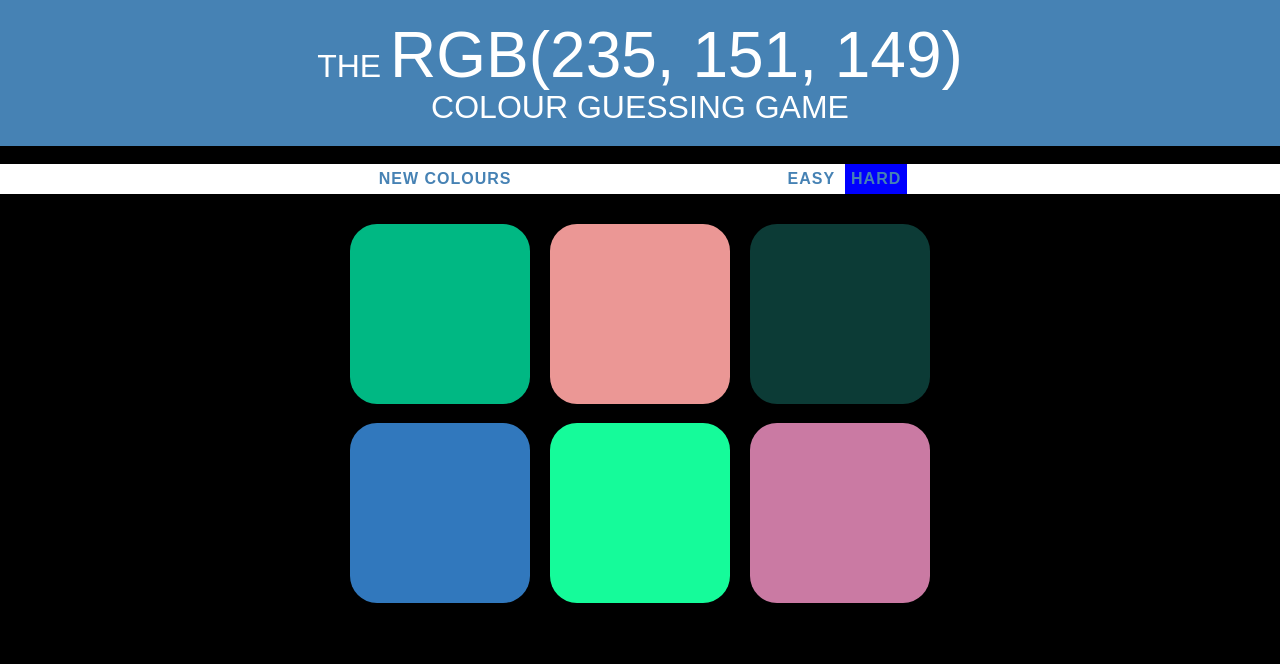
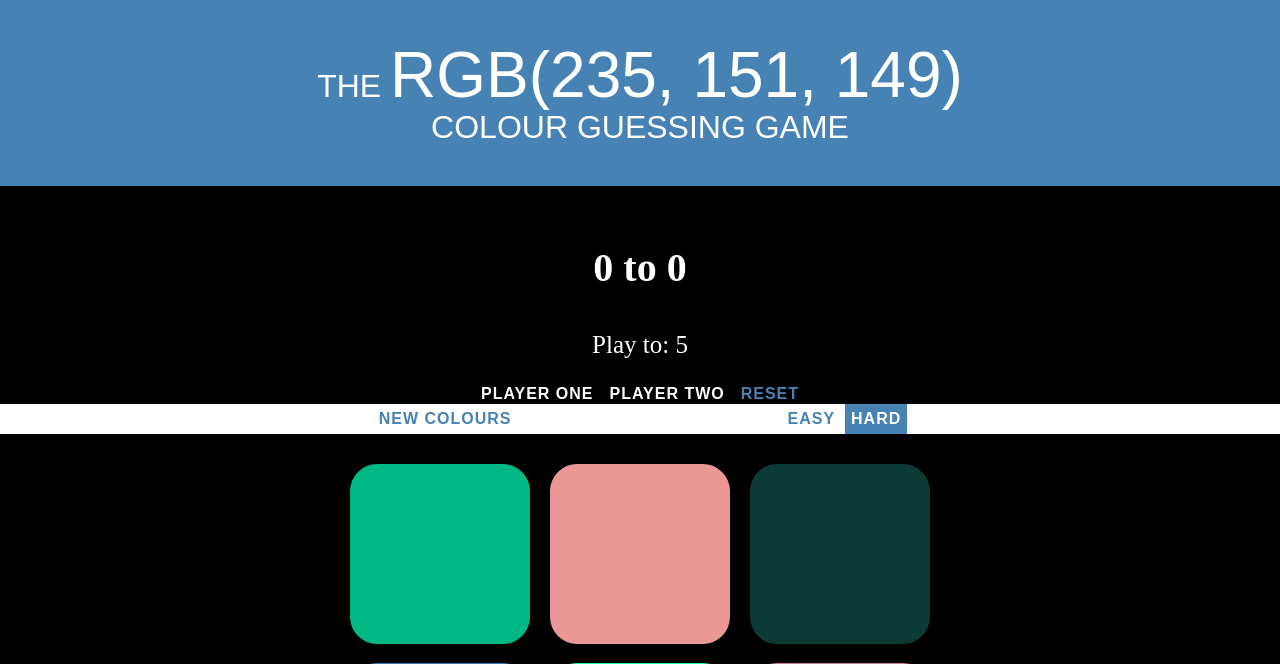
Before and after one commit to edwardrdavies/WDI_London_Project1, a PHP site: page / in a window 1280 px wide. Shown: the top 664 px of the page. Before the commit the page ends 603 px from the top, so only its background shows below. Run offline with PHP 8.4, Linux system fonts and the light colour scheme.

Commit message:
Added scoring system up to 5

```diff
--- a/css/style.css
+++ b/css/style.css
@@ -13,7 +13,7 @@ h1  {
   background-color: steelblue;
   margin: 0 auto;
   text-transform: uppercase;
-  padding: 20px 0;
+  padding: 40px 0;
 }
 
 .square {
@@ -42,7 +42,8 @@ h1  {
 }
 
 .selected {
-  background: blue;
+  background: steelblue;
+  color: white;
 }
 
 #colorDisplay {
@@ -68,7 +69,39 @@ button:hover {
   background: steelblue;
 }
 
+
 #message {
   display: inline-block;
   width: 20%;
 }
+
+p {
+  color: white;
+  text-align: center;
+  font-size: 25px;
+}
+
+h3 {
+  color: white;
+  font-weight: bold;
+  text-align: center;
+  font-size: 40px;
+}
+
+#scoreBox {
+  padding: 40 0;
+  margin: 0 auto;
+  text-align: center;
+}
+
+.winner {
+  color: green;
+}
+
+#p1 {
+  color: white;
+}
+
+#p2 {
+  color: white;
+}
--- a/index.html
+++ b/index.html
@@ -12,6 +12,16 @@
       <br>
       Colour Guessing Game</h1>
       </br>
+
+    <div id="scoreBox">
+      <h3><span id="p1Display">0</span> to <span id="p2Display">0</span></h3>
+      <p>Play to: 5</p>
+      <button id="p1">Player One</button>
+      <button id="p2">Player Two</button>
+      <button id="reset">Reset</button>
+    </div>
+
+
     <div id="stripe">
       <button id="reset">New Colours</button>
       <span id="message"></span>
--- a/js/app.js
+++ b/js/app.js
@@ -10,7 +10,48 @@ var resetButton = document.querySelector("#reset");
 var easyBtn = document.querySelector("#easyBtn");
 var hardBtn = document.querySelector("#hardBtn");
 var numberOfSquares = 6;
+var p1Button = document.querySelector("#p1");
+var p2Button = document.querySelector("#p2");
+var resetButton = document.querySelector("#reset");
+var p1Display = document.querySelector("#p1Display");
+var p2Display = document.querySelector("#p2Display");
+var p1Score = 0;
+var p2Score = 0;
+var gameOver = false;
+var winningScore = 5;
 
+p1Button.addEventListener("click", function() {
+  if(!gameOver) {
+    p1Score++;
+    p1Display.textContent = p1Score;
+    if(p1Score === winningScore){
+      p1Display.classList.add("winner");
+      gameOver = true;
+    }
+  }
+});
+
+p2Button.addEventListener("click", function() {
+  if(!gameOver){
+    p2Score++;
+    if(p2Score === winningScore) {
+      p2Display.classList.add("winner");
+      gameOver = true;
+    }
+      p2Display.textContent = p2Score;
+  }
+
+});
+
+resetButton.addEventListener("click", function() {
+  p1Score = 0;
+  p2Score = 0;
+  p1Display.textContent = 0;
+  p2Display.textContent = 0;
+  p1Display.classList.remove("winner");
+  p2Display.classList.remove("winner");
+  gameOver = false;
+});
 
 easyBtn.addEventListener("click", function(){
   hardBtn.classList.remove("selected");
```
